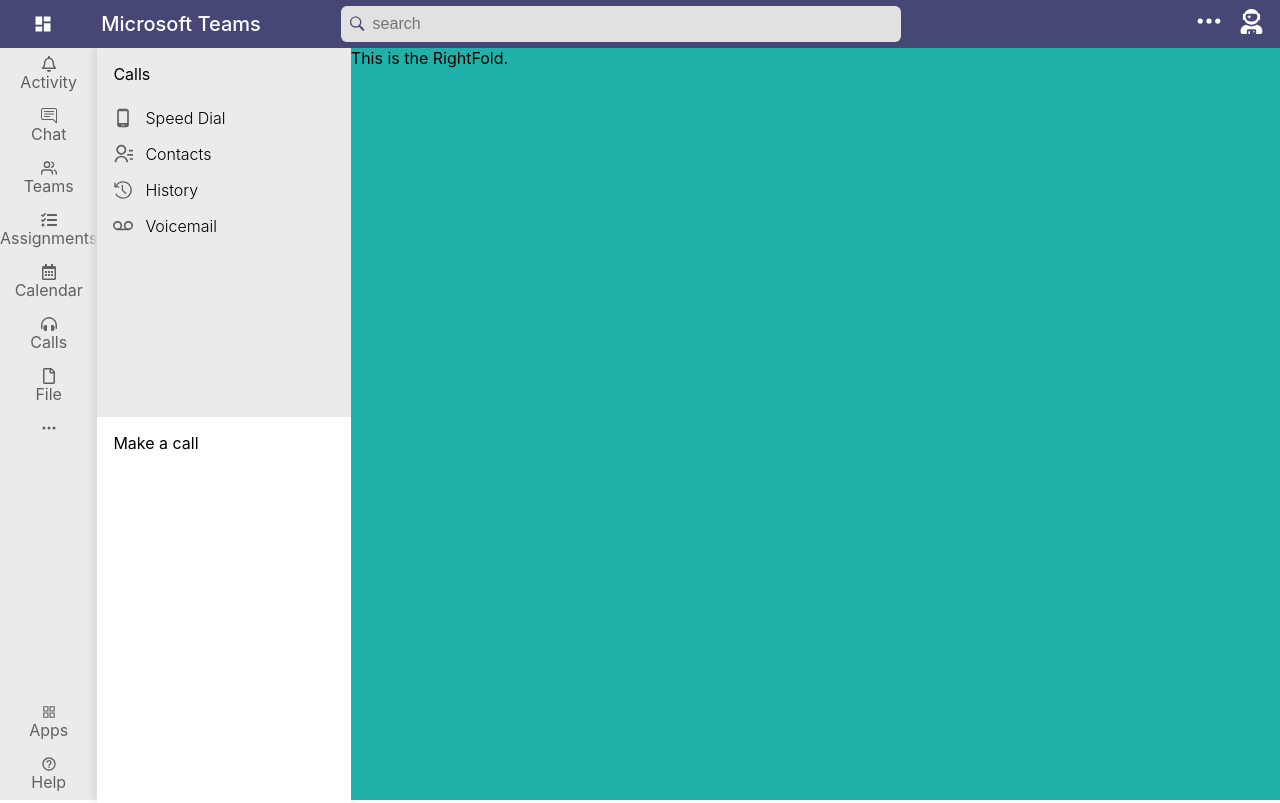
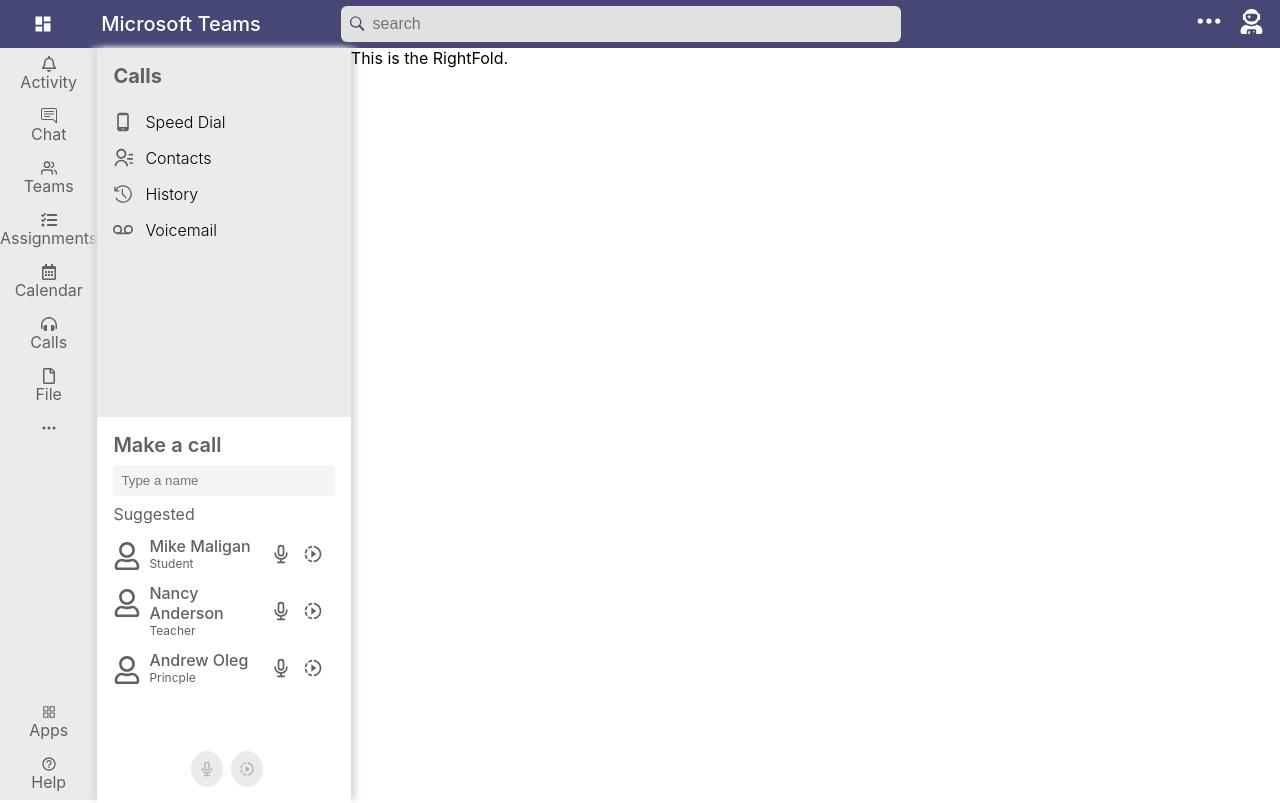
Before and after one commit to learningreac/teams_clone, a React (Create React App) app: page / in a window 1280 px wide. Shown: the top 803 px of the page. Built offline with nearby package versions, Linux system fonts and the light colour scheme.

Commit message:
finish leftfold styling

```diff
--- a/src/components/calls/calls.css
+++ b/src/components/calls/calls.css
@@ -27,5 +27,4 @@
 .calls-rightFold{
     display: flex;
     flex:11;
-    background-color: lightseagreen;
 }
--- a/src/components/calls/left-fold/dialer-item.css
+++ b/src/components/calls/left-fold/dialer-item.css
@@ -1,14 +1,17 @@
 .item-avatar {
-    height: 32px;
+    font-size: 28px;   /* use font size but not height to set react icons size*/
+    padding-top: 6px;
+    color: #616161;
 }
 
 .dialer-item {
     display: flex;
+    width:100%;
     flex:1;
     padding:6px 0px
 }
 
-item-info {
+.item-info {
     display: flex;
     flex-direction: column;
     flex:1;
@@ -18,6 +21,7 @@
 
 .item-title {
     font-weight: 500;
+    color:#616161
 }
 
 .item-subtitle {
@@ -27,8 +31,9 @@
 
 .item-icons {
     display: flex;
+    align-items: center;
 }
 
 item-icon{
-    font-size:16px
+    font-size:16px;
 }
--- a/src/components/calls/left-fold/index.js
+++ b/src/components/calls/left-fold/index.js
@@ -13,14 +13,14 @@
             </div>
             <div className='leftfold-dialer'>
                 <label className='dialer-label'> Make a call </label>
-            </div>
                 <div className='dialer-search'>
                     <input placeholder='Type a name' />
                 </div>
                 <DialerList />
                 <div className='dialer-bottom'>
-                <HiOutlineMicrophone  className='dialer-bottom-icon' />
+                    <HiOutlineMicrophone className='dialer-bottom-icon' />
                     <MdOutlineSlowMotionVideo className='dialer-bottom-icon' />
+                </div>
             </div>
         </div>
     )
--- a/src/components/calls/left-fold/left-fold.css
+++ b/src/components/calls/left-fold/left-fold.css
@@ -3,7 +3,7 @@
    background-color: #ebebeb;
    box-shadow: 5px 0px 6px #dbdbdb, -5px 0px 6px #dbdbdb;
    width:100%;
-   z-index:-1
+   /*z-index:-1 form input not working if apply this*/
 }
 
 .leftfold-menu {
@@ -22,12 +22,13 @@
    margin-top:16px;
 }
 
-menu-label{
+.menu-label{
    font-weight: 700;
    font-size: 20px;
+   color:#616161;
 }
 
-dialer-label{
+.dialer-label{
    font-weight: 600;
    color:#616161;
    font-size: 20px;
@@ -43,5 +44,37 @@
    background-color:transparent;
    border:none;
    outline: none;
-   padding:8px
+   padding:8px;
 }
+
+.dialer-suggested {
+   width:100%
+}
+
+.suggested-label{
+   font-size:16px;
+   font-weight: 400;
+   color:#616161
+}
+
+.suggested-list {
+   width:100%;
+   margin-top: 6px;
+}
+
+.dialer-bottom {
+   position: absolute;
+   bottom: 16px;
+   display: flex;
+   width:90%;
+   justify-content: center;
+}
+
+.dialer-bottom-icon {
+   background-color: #ebebeb;
+   padding:8px;
+   height:20px;
+   border-radius: 50%;
+   margin:0px 4px;
+   color:#b0b0b0
+}
```
Also changed, not shown: src/components/calls/left-fold/LfContacts.js (deleted, +0 -12 lines). Lines whose indentation alone changed are shown as unchanged.
